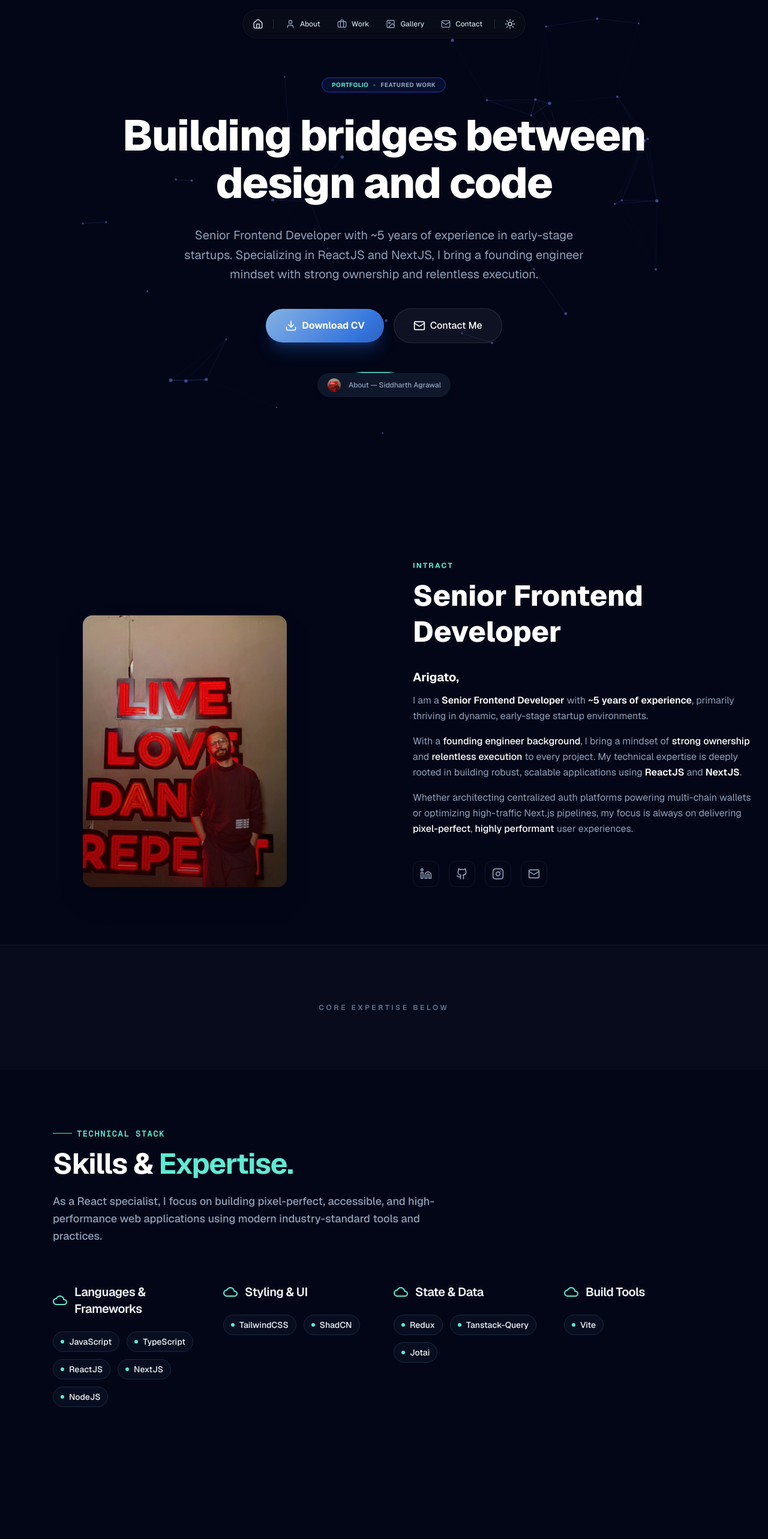
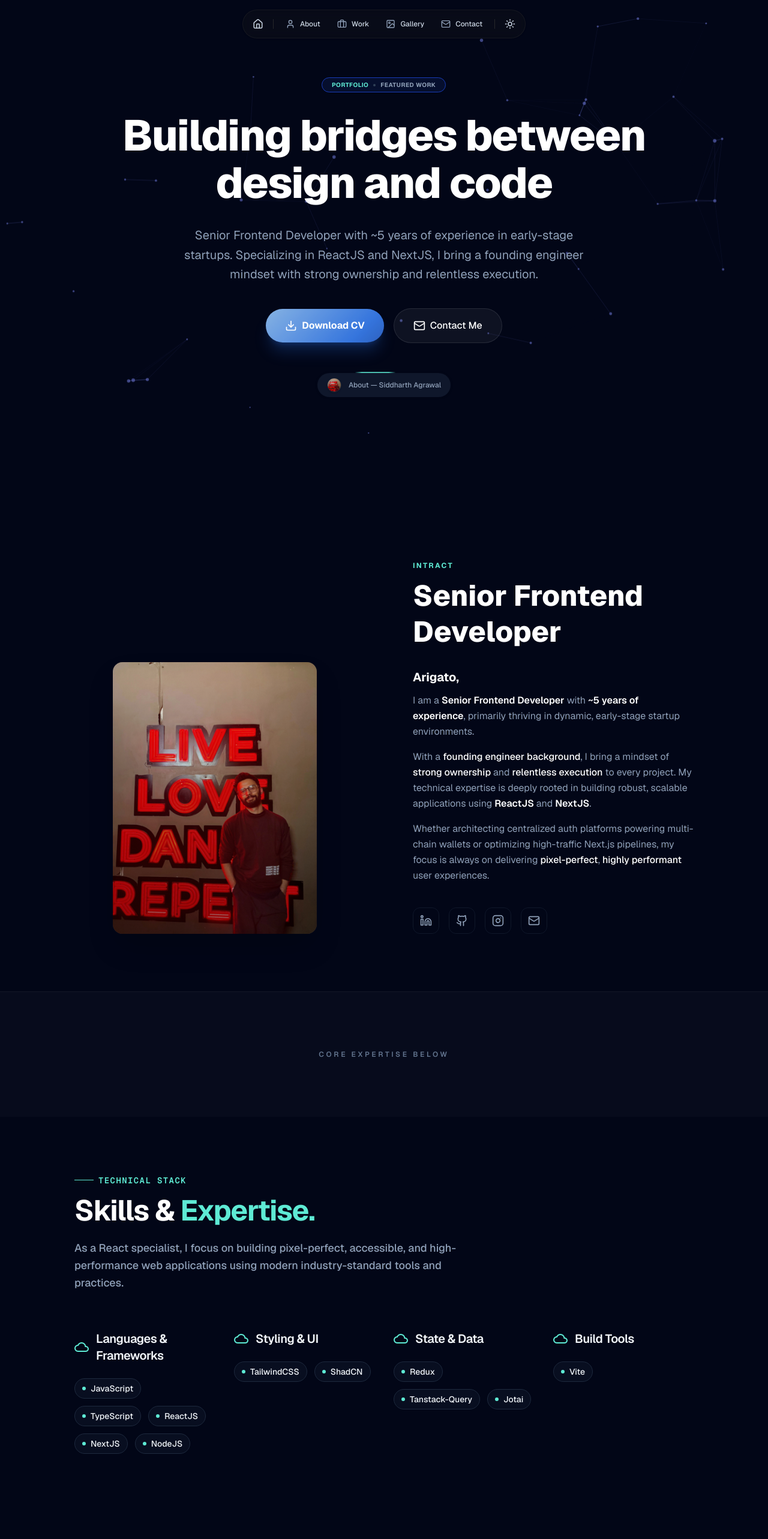
Before and after one commit to sidagwl5/portfolio-website, a React (Vite) app: page / in a window 1280 px wide. Shown: the top 2566 px of the page at 60% size. Built offline with nearby package versions, Linux system fonts and the light colour scheme.

Commit message:
style: refactor portfolio components for improved UI consistency and aesthetics

```diff
--- a/src/components/About.jsx
+++ b/src/components/About.jsx
@@ -45,7 +45,7 @@ const About = () => {
 
     return (
         <section id="about" className="py-24 bg-white dark:bg-background-dark overflow-hidden">
-            <div className="max-w-7xl mx-auto px-6">
+            <div className="max-w-[1080px] mx-auto px-6">
                 <div className="grid grid-cols-1 md:grid-cols-2 gap-12 md:gap-24 items-end">
                     {/* Image Column */}
                     <div
--- a/src/components/ContactFooter.jsx
+++ b/src/components/ContactFooter.jsx
@@ -3,7 +3,8 @@ import { footerData } from '../data/footerData';
 const ContactFooter = () => {
     return (
         <div id="contact">
-            <section className="py-16 md:py-24 px-6 md:px-12 lg:px-24 max-w-7xl mx-auto">
+            <section className="py-16 md:py-24">
+                <div className="max-w-[1080px] mx-auto px-6">
                     <div className="mb-12 md:mb-16">
                         <h2 className="text-3xl md:text-5xl font-bold text-slate-900 dark:text-white mb-4">{footerData.contact.title}</h2>
                         <div className="h-1.5 w-20 bg-primary rounded-full"></div>
@@ -12,6 +13,7 @@ const ContactFooter = () => {
                         </p>
                     </div>
                     <div className="grid grid-cols-1 lg:grid-cols-2 gap-12 md:gap-16 items-start">
+                        {/* ... form and info content ... */}
                         <div className="bg-white dark:bg-slate-800/50 p-8 rounded-2xl border border-slate-200 dark:border-slate-700/50 shadow-xl backdrop-blur-sm">
                             <form action="#" className="space-y-6" method="POST">
                                 <div>
@@ -74,9 +76,10 @@ const ContactFooter = () => {
                             </div>
                         </div>
                     </div>
+                </div>
             </section>
             <footer className="mt-12 border-t border-slate-200 dark:border-slate-800 py-12 px-6">
-                <div className="max-w-7xl mx-auto flex flex-col md:flex-row justify-between items-center gap-8">
+                <div className="max-w-[1080px] mx-auto px-6 flex flex-col md:flex-row justify-between items-center gap-8">
                     <div className="flex flex-col items-center md:items-start gap-2">
                         <p className="text-slate-900 dark:text-white font-bold text-lg tracking-tight uppercase">{footerData.personalInfo.name}</p>
                         <p className="text-sm text-slate-500 dark:text-slate-400">{footerData.metadata.copyright}</p>
--- a/src/components/Experience.jsx
+++ b/src/components/Experience.jsx
@@ -19,8 +19,8 @@ const Experience = () => {
     const circleY = useTransform(springProgress, [0, 1], ["0%", "100%"]);
 
     return (
-        <section className="pt-20 md:pt-32 pb-20 md:pb-32 px-6" id="experience" ref={containerRef}>
-            <div className="max-w-5xl mx-auto">
+        <section className="pt-20 md:pt-32 pb-20 md:pb-32" id="experience" ref={containerRef}>
+            <div className="max-w-[1080px] mx-auto px-6">
                 <header className="mb-12 md:mb-20">
                     <h2 className="text-sm font-mono text-primary mb-4 tracking-widest uppercase">{experienceData.header.badge}</h2>
                     <h1 className="text-3xl md:text-5xl font-bold text-slate-900 dark:text-white mb-6 leading-tight">
--- a/src/components/Hero.jsx
+++ b/src/components/Hero.jsx
@@ -5,12 +5,12 @@ import InteractiveBackground from './InteractiveBackground';
 
 const Hero = () => {
     return (
-        <section className="relative text-center mb-10 md:mb-20 max-w-5xl mx-auto px-6 pt-24 md:pt-32 pb-16 md:pb-24 overflow-hidden">
+        <section className="relative mb-10 md:mb-20 overflow-hidden">
             <div className="hidden lg:block absolute inset-0 z-0">
                 <InteractiveBackground />
             </div>
 
-            <div className="relative z-10">
+            <div className="max-w-[1080px] mx-auto px-6 pt-24 md:pt-32 pb-16 md:pb-24 relative z-10 text-center">
                 <div className="inline-flex items-center gap-2 bg-blue-50 dark:bg-blue-900/20 border border-blue-100 dark:border-blue-800 rounded-full px-4 py-1 mb-6 md:mb-8 animate-in fade-in slide-in-from-bottom-4 duration-700 fill-mode-both">
                     <span className="text-[10px] font-bold uppercase tracking-wider text-primary">{heroData.badge.portfolio}</span>
                     <div className="w-1 h-1 rounded-full bg-slate-300 dark:bg-slate-700"></div>
--- a/src/components/Projects.jsx
+++ b/src/components/Projects.jsx
@@ -2,7 +2,8 @@ import { projectsData } from '../data/projectsData';
 
 const Projects = () => {
     return (
-        <div className="max-w-7xl mx-auto px-6 py-16 md:py-20" id="projects">
+        <section id="projects">
+            <div className="max-w-[1080px] mx-auto px-6 py-16 md:py-20">
                 <div className="mb-12 md:mb-16">
                     <h2 className="font-display text-xs md:text-sm font-semibold tracking-widest uppercase text-primary-blue mb-3">{projectsData.header.badge}</h2>
                     <h1 className="font-display text-3xl md:text-5xl font-extrabold mb-6 tracking-tight text-slate-900 dark:text-white">
@@ -44,6 +45,7 @@ const Projects = () => {
                     ))}
                 </div>
             </div>
+        </section>
     );
 };
 
--- a/src/components/Skills.jsx
+++ b/src/components/Skills.jsx
@@ -2,7 +2,8 @@ import { skillsData } from '../data/skillsData';
 
 const Skills = () => {
     return (
-        <div className="max-w-6xl mx-auto px-6 py-16 md:py-24" id="skills">
+        <section id="skills">
+            <div className="max-w-[1080px] mx-auto px-6 py-16 md:py-24">
                 <header className="mb-12 md:mb-16">
                     <div className="flex items-center gap-2 mb-4">
                         <span className="h-px w-8 bg-primary"></span>
@@ -17,7 +18,7 @@ const Skills = () => {
                 </header>
                 <div className="grid grid-cols-1 md:grid-cols-2 lg:grid-cols-4 gap-8">
                     {Object.entries(skillsData.categories).map(([category, items]) => (
-                    <section key={category} className="space-y-6">
+                        <div key={category} className="space-y-6">
                             <div className="flex items-center gap-3">
                                 <span className="material-icons-round text-primary">
                                     {category === 'Frontend' ? 'terminal' : category === 'Tools' ? 'build' : category === 'Testing' ? 'rule' : 'cloud_queue'}
@@ -32,10 +33,11 @@ const Skills = () => {
                                     </div>
                                 ))}
                             </div>
-                    </section>
+                        </div>
                     ))}
                 </div>
             </div>
+        </section>
     );
 };
 
```
Lines whose indentation alone changed are shown as unchanged.
